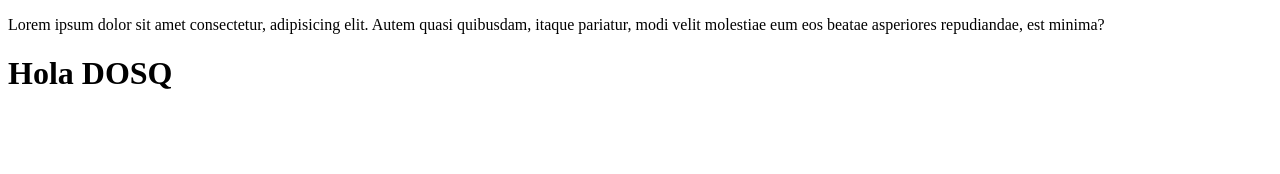
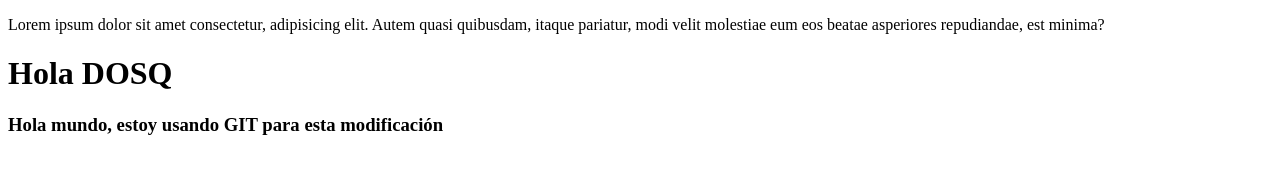
Before and after one commit to CarlosPaco456/repositorioRemoto-g3, a plain HTML site: page archivo4.html in a window 1280 px wide. Drawn offline with Linux system fonts and the light colour scheme.

Commit message:
Correccion: Hola mundo en archivo4.html

```diff
--- a/archivo4.html
+++ b/archivo4.html
@@ -8,5 +8,6 @@
 </head>
 <body>
 <h1>  Hola DOSQ  </h1>
+<h3>  Hola mundo, estoy usando GIT para esta modificación  </h3>
 </body>
 </html>
```
